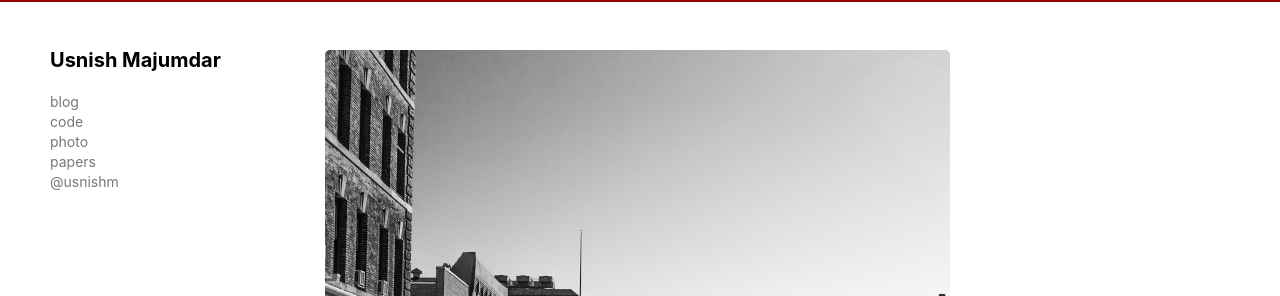
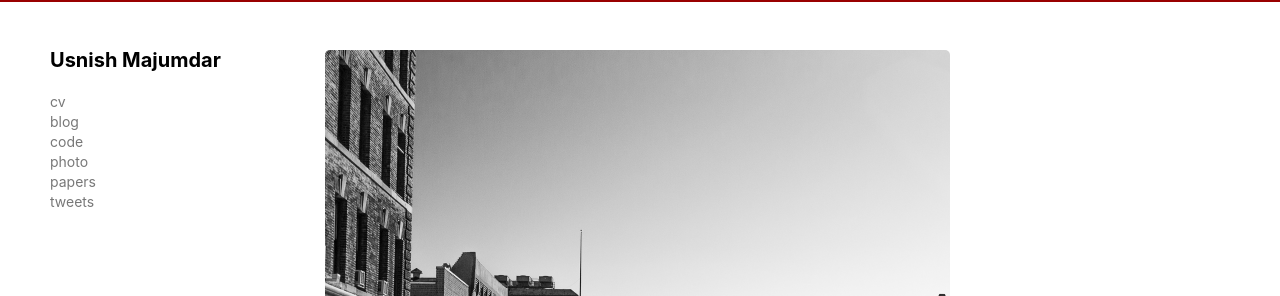
Before and after one commit to usnish/usnish.github.io, a Jekyll site: the page built from index.md, in a window 1280 px wide. Shown: the top 296 px of the page. Built offline with Jekyll 4.4.1, drawn with Linux system fonts in a browser that asks for light colours; nearby versions of some CDN libraries.

```diff
--- a/_layouts/default.html
+++ b/_layouts/default.html
@@ -17,11 +17,12 @@
   <div class ="default-sidebar">
     <div id="logo"><a href="/">Usnish Majumdar</a></div>
     <ul class="nav">
+      <li><a href="https://www.linkedin.com/in/usnishm/">cv</a></li>
       <li><a href="http://blog.usnish.org/">blog</a></li>
       <li><a href="http://www.github.com/usnish/">code</a></li>
       <li><a href="https://www.flickr.com/photos/usnishm/">photo</a></li>
       <li><a href="https://scholar.google.com/citations?hl=en&user=NT3r7pYAAAAJ&view_op=list_works">papers</a></li>
-      <li><a href="https://twitter.com/usnishm">@usnishm</a></li>
+      <li><a href="https://twitter.com/usnishm">tweets</a></li>
     </ul>
   </div>
   <div class="default-content">
```
